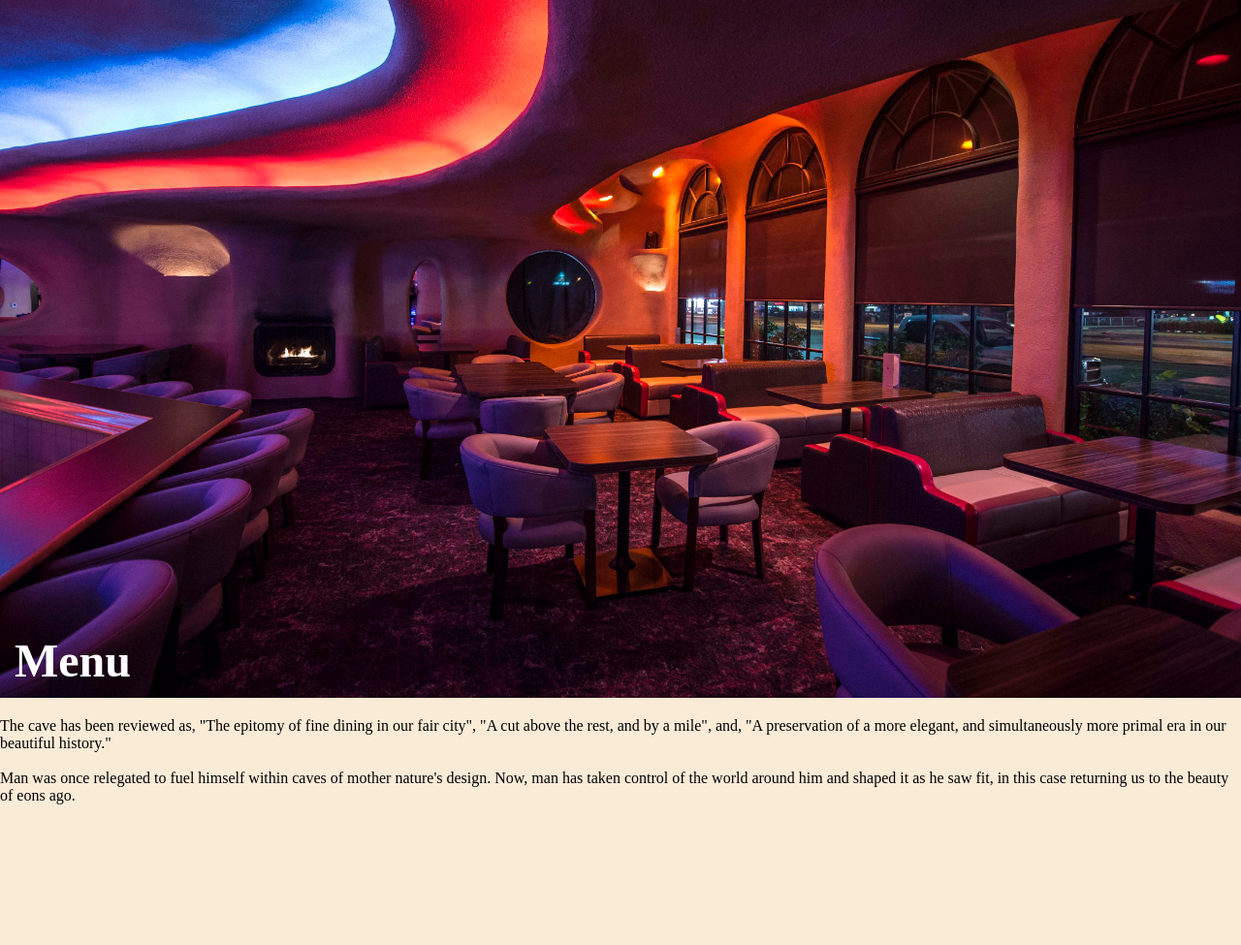
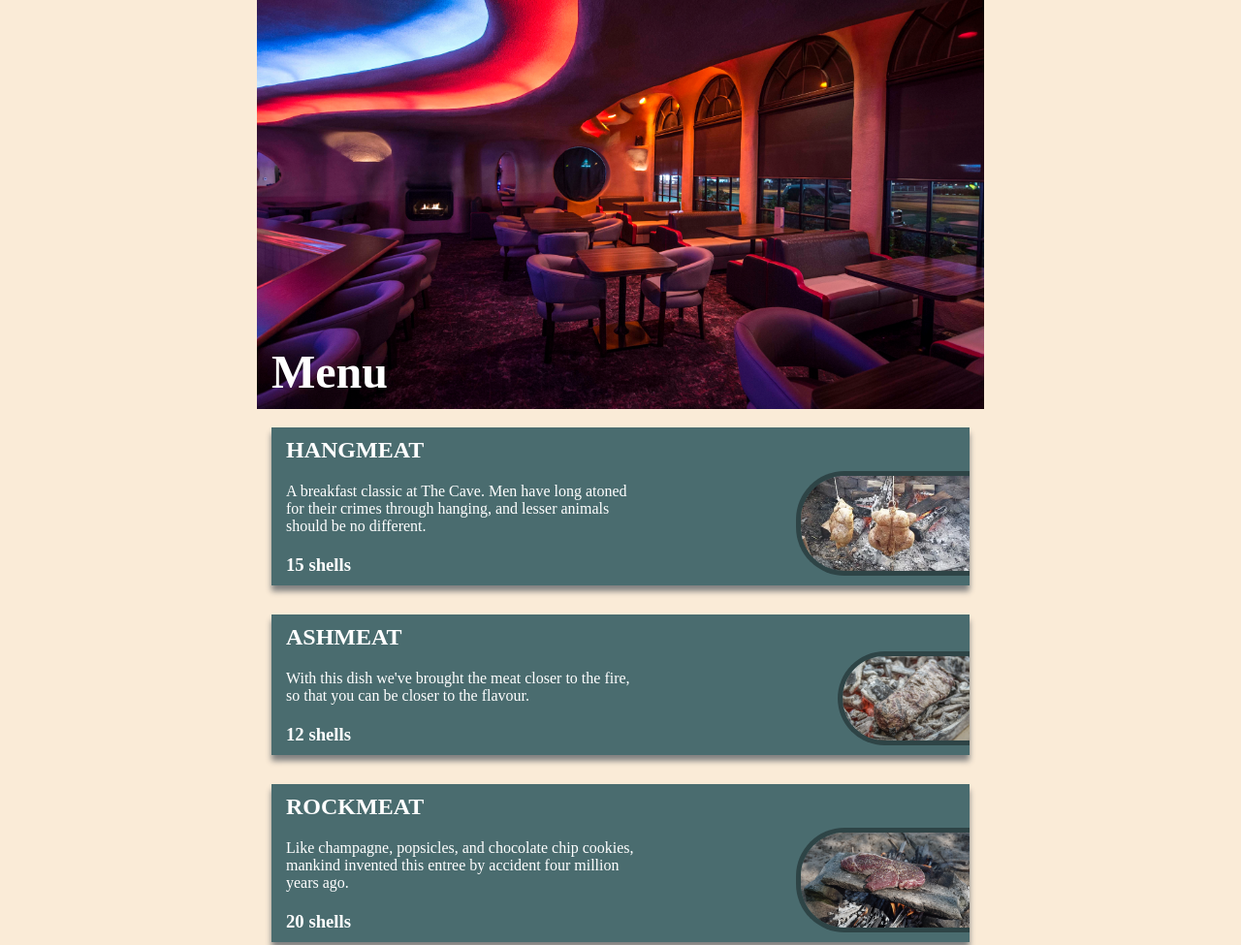
Before and after one commit to roboseb/restaurant-page, a website built with webpack: page dist/index.html in a window 1280 px wide. Shown: the top 975 px of the page at 97% size. Before the commit the page ends 846 px from the top, so only its background shows below. Built offline with nearby package versions, Linux system fonts and the light colour scheme.

Commit message:
Add more food images. Add function to create menu item cards with info. Add effects to menu images.

```diff
--- a/src/index.js
+++ b/src/index.js
@@ -3,5 +3,5 @@ import './styles.css';
 import {init} from './init.js';
 import {displayMenu} from './menu.js';
 
-init();
+//init();
 displayMenu();
--- a/src/init.js
+++ b/src/init.js
@@ -1,9 +1,13 @@
 function init() {
     const content = document.getElementById('content');
 
+    const mainBox = document.createElement('div');
+    mainBox.id = 'mainbox';
+    content.appendChild(mainBox);
+
     const imageBox = document.createElement('div');
     imageBox.id = 'imagebox';
-    content.appendChild(imageBox);
+    mainBox.appendChild(imageBox);
 
     const mainHeading = document.createElement('h1');
     mainHeading.id = 'mainheading';
@@ -19,7 +23,7 @@ function init() {
     intro.id = 'intro';
     intro.innerText = 'The cave has been reviewed as, "The epitomy of fine dining in our fair city", "A cut above the rest, and by a mile", and, "A preservation of a more elegant, and simultaneously more primal era in our beautiful history."' +
                         "\n\n Man was once relegated to fuel himself within caves of mother nature's design. Now, man has taken control of the world around him and shaped it as he saw fit, in this case returning us to the beauty of eons ago.";
-    content.appendChild(intro);
+    mainBox.appendChild(intro);
 }
 
 export {init};
--- a/src/menu.js
+++ b/src/menu.js
@@ -3,11 +3,14 @@ export {displayMenu};
 function displayMenu() {
     const content = document.getElementById('content');
     content.innerText = null;
-    console.log('switchwed')
+
+    const mainBox = document.createElement('div');
+    mainBox.id = 'mainbox';
+    content.appendChild(mainBox);
 
     const imageBox = document.createElement('div');
     imageBox.id = 'imagebox';
-    content.appendChild(imageBox);
+    mainBox.appendChild(imageBox);
 
     const mainHeading = document.createElement('h1');
     mainHeading.id = 'mainheading';
@@ -19,9 +22,42 @@ function displayMenu() {
     mainImage.src = '../src/thecave.jpg';
     imageBox.appendChild(mainImage);
 
-    const intro = document.createElement('p');
-    intro.id = 'intro';
-    intro.innerText = 'The cave has been reviewed as, "The epitomy of fine dining in our fair city", "A cut above the rest, and by a mile", and, "A preservation of a more elegant, and simultaneously more primal era in our beautiful history."' +
-                        "\n\n Man was once relegated to fuel himself within caves of mother nature's design. Now, man has taken control of the world around him and shaped it as he saw fit, in this case returning us to the beauty of eons ago.";
-    content.appendChild(intro);
+    addMenuItem('HANGMEAT', 'A breakfast classic at The Cave. Men have long atoned for their crimes through hanging, and lesser animals should be no different.',
+                '../src/hangmeat.jpg', 15);
+
+    addMenuItem('ASHMEAT', "With this dish we've brought the meat closer to the fire, so that you can be closer to the flavour.",
+                '../src/ashmeat.jpg', 12);
+
+    addMenuItem('ROCKMEAT', "Like champagne, popsicles, and chocolate chip cookies, mankind invented this entree by accident four million years ago.",
+                '../src/rockmeat.jpg', 20);
+
+    addMenuItem('SPINMEAT', "Not to be confused with the meatspin, an aged meat with an acquired taste.",
+                '../src/spinmeat.jpg', 18);
+
+    addMenuItem('THE GATHERER', "A platter of freshly picked wild berries. Lightly tossed in a handwoven basket and served fresh.",
+                '../src/berries.jpg', 9);
 }
+
+function addMenuItem(name, description, image, price) {
+    const mainBox = document.getElementById('mainbox');
+
+    const menuCard = document.createElement('div');
+    menuCard.classList.add('menucard');
+    mainBox.appendChild(menuCard);
+
+    const itemName = document.createElement('h2');
+    itemName.innerText = name;
+    menuCard.appendChild(itemName);
+
+    const itemDesc = document.createElement('p');
+    itemDesc.innerText = description;
+    menuCard.appendChild(itemDesc);
+
+    const photo = document.createElement('img');
+    photo.src = image;
+    menuCard.appendChild(photo);
+
+    const itemPrice = document.createElement('h3');
+    itemPrice.innerText = `${price} shells`;
+    menuCard.appendChild(itemPrice);
+}
--- a/src/styles.css
+++ b/src/styles.css
@@ -5,6 +5,12 @@ body {
 
 #content {
     position: relative;
+    display: flex;
+    justify-content: center;
+}
+
+#mainbox {
+    width: max(50vw, 750px);
     display: flex;
     flex-direction: column;
 }
@@ -14,9 +20,7 @@ body {
 }
 
 img#mainimage {
-    width: 100vw;
-    max-height: 100vh;
-    max-width: 100vw;
+    width: 100%;
 }
 
 h1 {
@@ -27,3 +31,54 @@ h1 {
     bottom: 15px;
     left: 15px;
 }
+
+.menucard {
+    background-color: #4A6C6F;
+    margin: 15px;
+    color: white;
+    display: flex;
+    flex-direction: column;
+    position: relative;
+    box-shadow: 0px 6px 6px grey;
+}
+
+.menucard>h2, .menucard>h3, .menucard>p {
+    margin: 10px 15px 10px 15px;
+    width: 50%;
+}
+
+.menucard>img {
+    position: absolute;
+    max-width: 40%;
+    max-height: 60%;
+    right: 0;
+    bottom: 10px;
+    filter: grayscale(40%);
+    border-radius: 50px 0px 0px 50px;
+    transition: all 0.6s;
+    border: 5px solid #23474b;
+    border-width: 5px 0px 5px 5px;
+}
+
+.menucard>img::after {
+    box-shadow: inset 3px 3px 10px 0 #000000;
+    content: '';
+    display: block;
+    height: 100%;
+    position: absolute;
+    top: 0;
+    width: 100%;
+}
+
+.menucard>img:hover {
+    border-radius: 0px;
+    filter: grayscale(0%);
+    max-width: 50%;
+    max-height: 80%;
+    border: 5px solid transparent;
+    filter: drop-shadow(-5px 5px 7px #23474b)
+}
+
+.itemdesc {
+
+}
```
Also changed, not shown: README.md, dist/bundle.js, src/ashmeat.jpg (added), src/berries.jpg (added), src/hangmeat.jpg (added), src/rockmeat.jpg (added), src/spinmeat.jpg (added).
